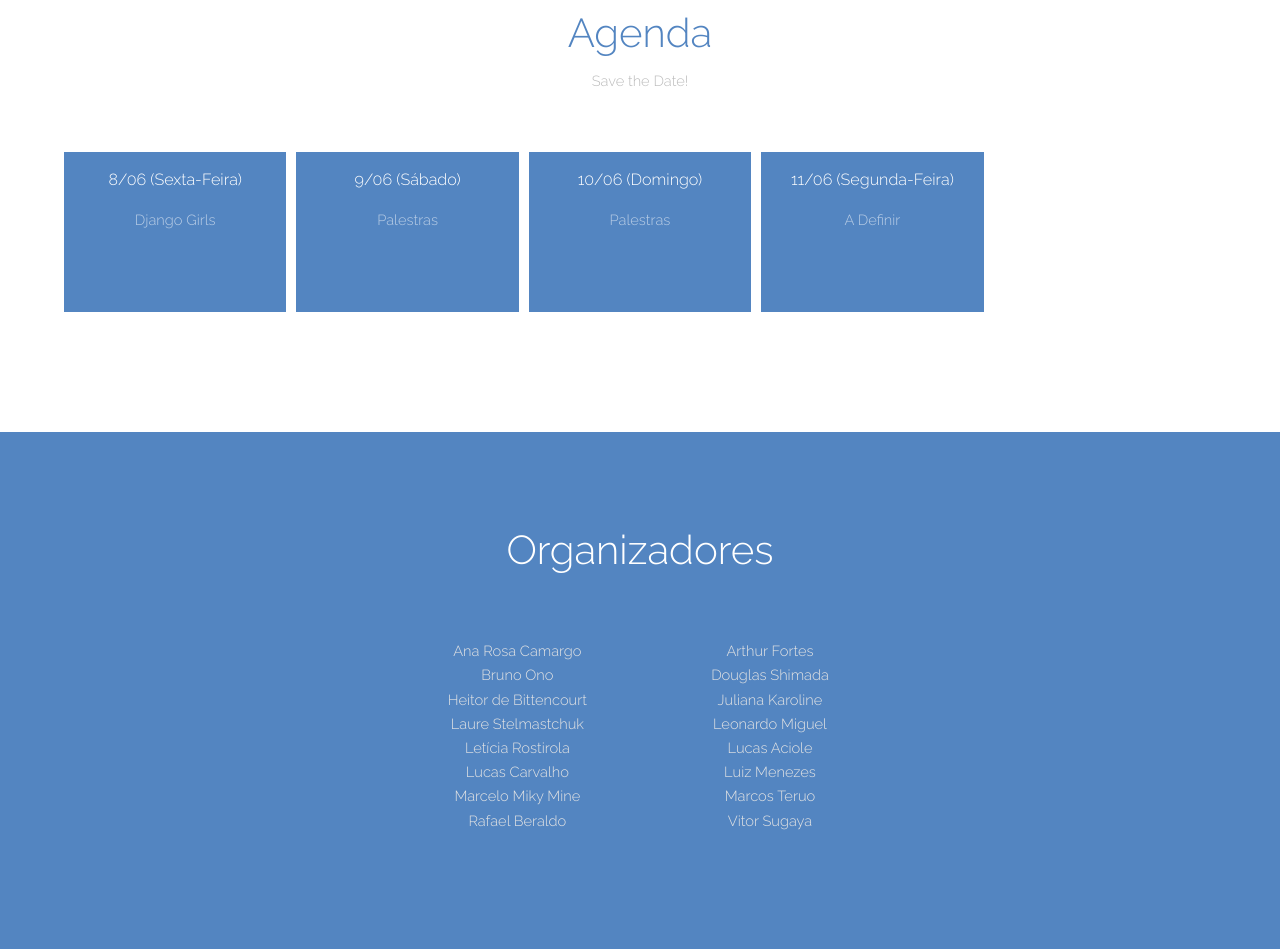
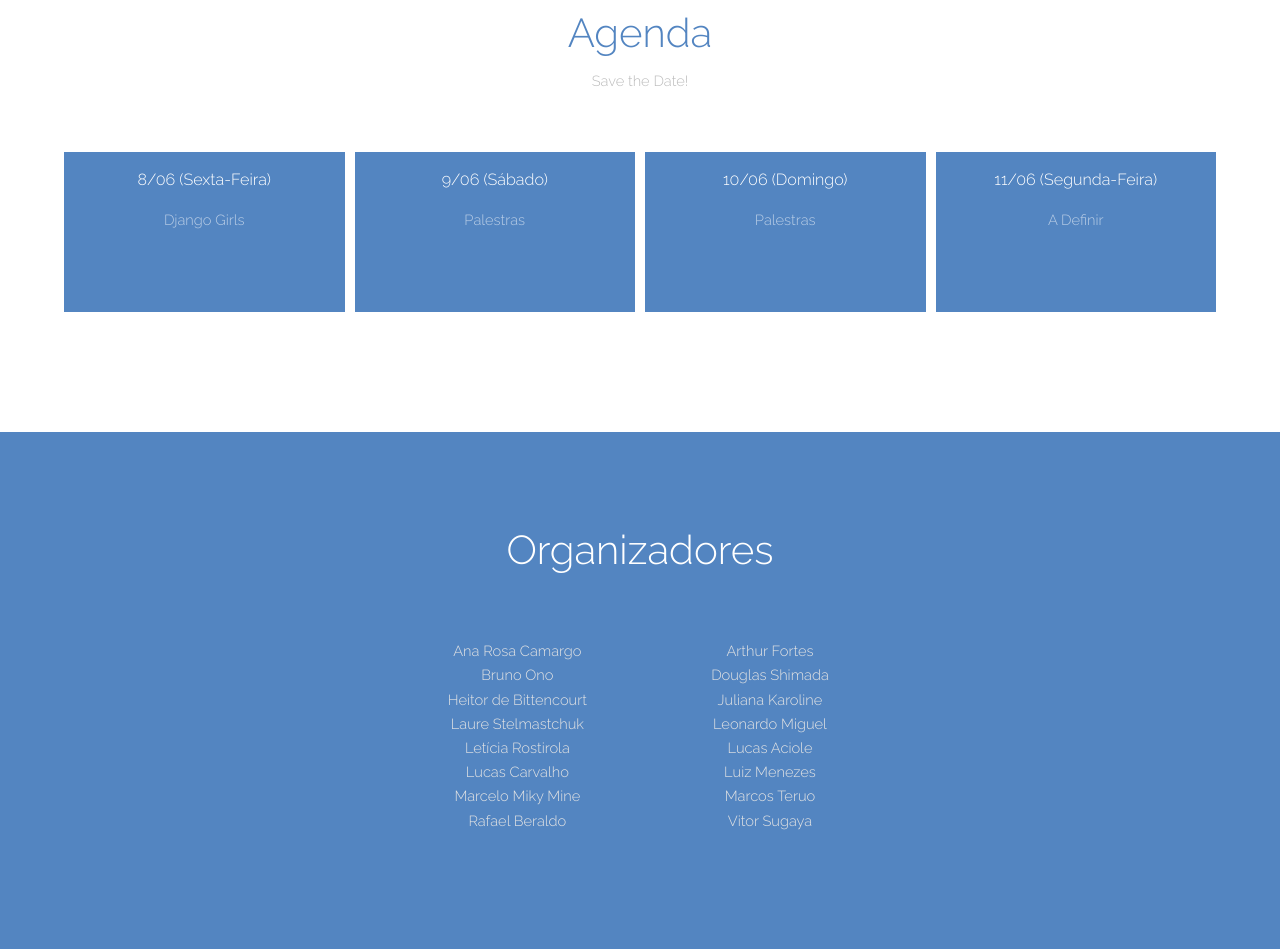
Before and after one commit to grupy-sanca/caipyra2018, a plain HTML site: page index.html in a window 1280 px wide. Shown: the part 1971-2920 px from the top of the page. Drawn offline with Linux system fonts and the light colour scheme.

Commit message:
Fix Carrosel Bug

```diff
--- a/index.html
+++ b/index.html
@@ -289,7 +289,7 @@
                 nav:false
             },
             1000:{
-                items:5,
+                items:4,
                 nav:true,
                 loop:false
             }
```
